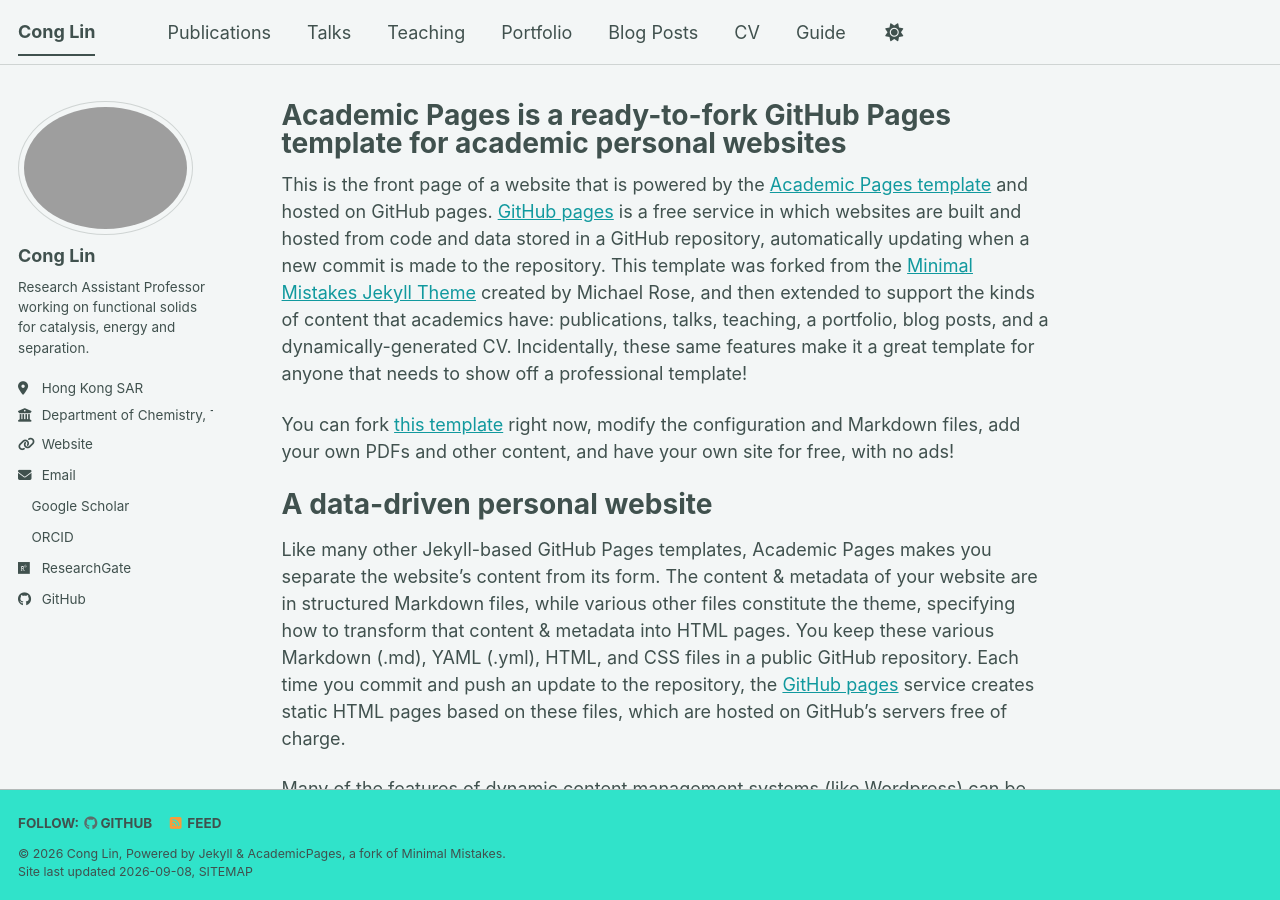
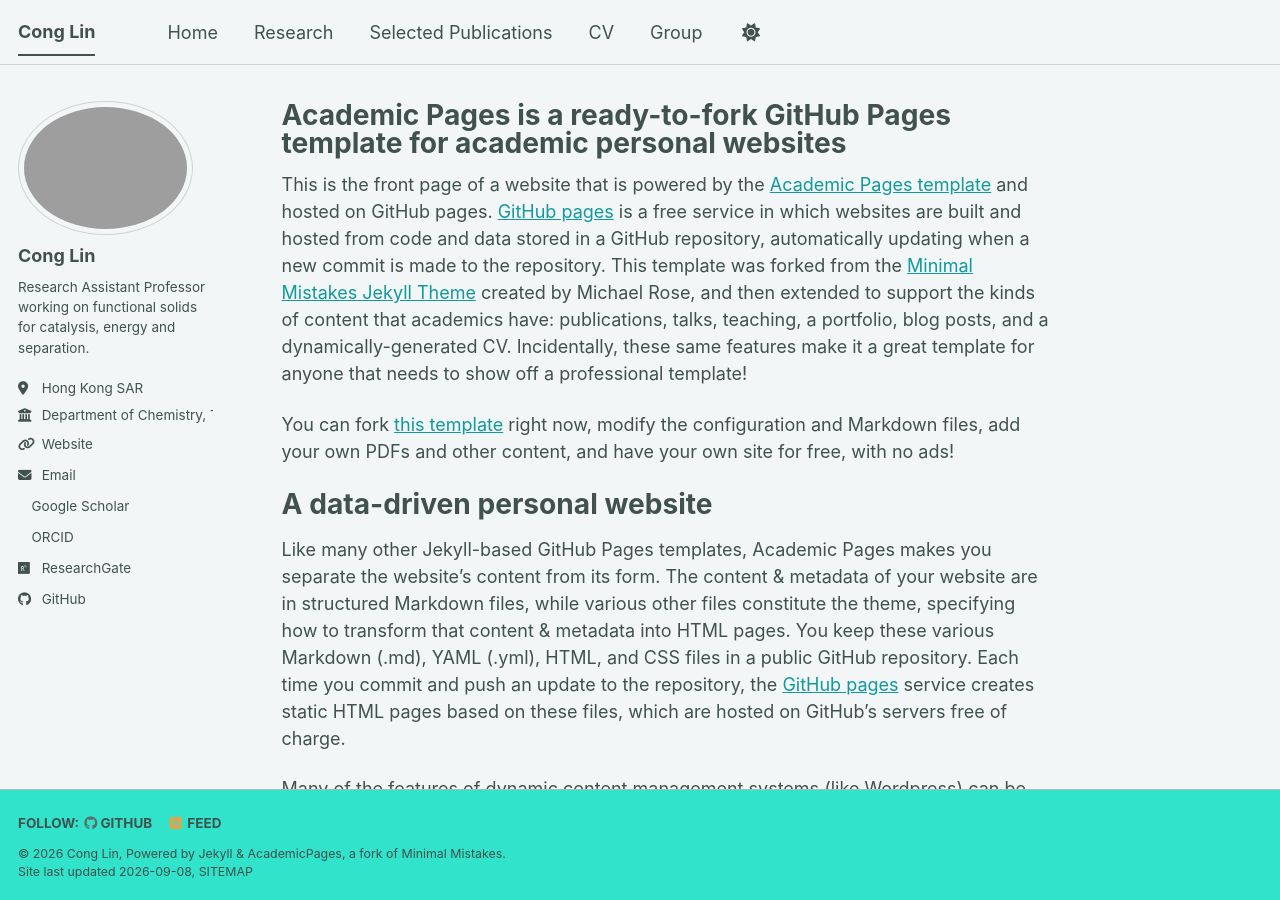
Before and after one commit to lc1286068435/lc1286068435.github.io, a Jekyll site: the page built from _pages/about.md, in a window 1280 px wide and 900 px high. Built offline with Jekyll 4.4.1, drawn with Linux system fonts in a browser that asks for light colours; a style sheet for code colours, icons or effects is not loaded; part of the change alters nothing that is shown.

Commit message:
Simplify site navigation
Updated the navigation links in the header, adding new entries for Home, Research, Selected Publications, and Group while removing previous links.

```diff
--- a/_data/navigation.yml
+++ b/_data/navigation.yml
@@ -1,33 +1,11 @@
-# The following is the order of the links in the header of the website.
-#
-# Changing the order here will adjust the order and you can also add additional
-# links. Removing a link prevents it from showing in the header, but does not
-# prevent it from being included in the site.
-#
-# NOTE that only one of the CV options should be selected, the first is for the
-#      Markdown formatted page while the second is generated using JSON.
-
 main:
-  - title: "Publications"
-    url: /publications/
-
-  - title: "Talks"
-    url: /talks/
-
-  - title: "Teaching"
-    url: /teaching/
-
-  - title: "Portfolio"
-    url: /portfolio/
-
-  - title: "Blog Posts"
-    url: /year-archive/
-
+  - title: "Home"
+    url: /
+  - title: "Research"
+    url: /#research
+  - title: "Selected Publications"
+    url: /#selected-publications
   - title: "CV"
-    url: /cv/
-
-  # - title: "CV"
-  #   url: /cv-json/
-
-  - title: "Guide"
-    url: /markdown/
+    url: /#curriculum-vitae
+  - title: "Group"
+    url: "https://lc1286068435.github.io/green-structural-chemistry/"
```
